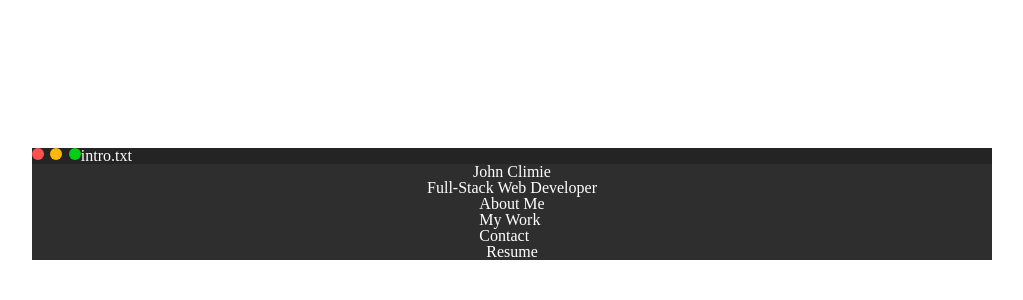
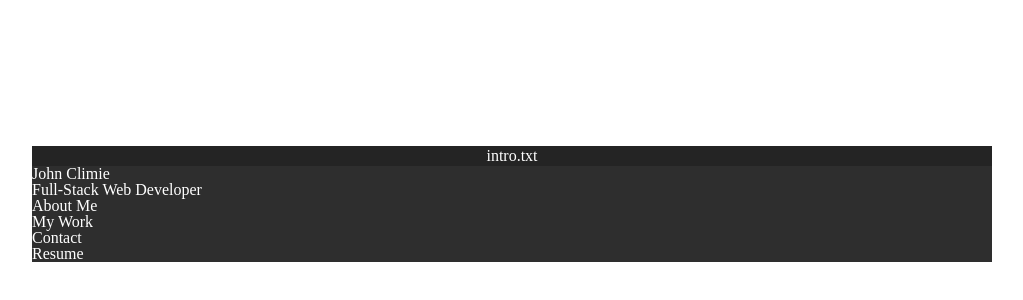
Before and after one commit to johnclimie/portfolio-2023, a Next.js app: page / in a window 1280 px wide. Shown: the part 196-496 px from the top of the page, without its empty margins (128-1151 px from the left). Built offline with nearby package versions, Linux system fonts and the light colour scheme.

Commit message:
Reset windowTop

```diff
--- a/pages/index.js
+++ b/pages/index.js
@@ -21,7 +21,9 @@ export default function Home() {
                 <div className={styles.green}></div>
               </div>
 
-              <p>intro.txt</p>
+              <div className={styles.windowTitle}>
+                intro.txt
+              </div>
             </div>
 
             <div className={styles.introContent}>
--- a/styles/Home.module.css
+++ b/styles/Home.module.css
@@ -16,41 +16,17 @@
 
 .windowTop {
   width: 100%;
+  height: 20px;
   display: flex;
+  justify-content: center;
+  align-items: center;
+  text-align: center;
+
   background-color: #242424;
 }
 
-.buttonSelection {
-  display: flex;
-  flex-direction: row;
-}
-
-.red {
-  border-radius: 1rem;
-  width: .75rem;
-  height: .75rem;
-  background-color: #fe514e;
-}
-
-.yellow {
-  border-radius: 1rem;
-  width: .75rem;
-  height: .75rem;
-  margin: 0rem .4rem;
-  background-color: #ffb805;
-}
-
-.green {
-  border-radius: 1rem;
-  width: .75rem;
-  height: .75rem;
-  background-color: #04cd16;
-}
 
 .introContent {
-  display: flex;
-  flex-direction: column;
-  justify-content: center;
-  align-items: center;
+
   background-color: #2E2E2E;
 }
```
